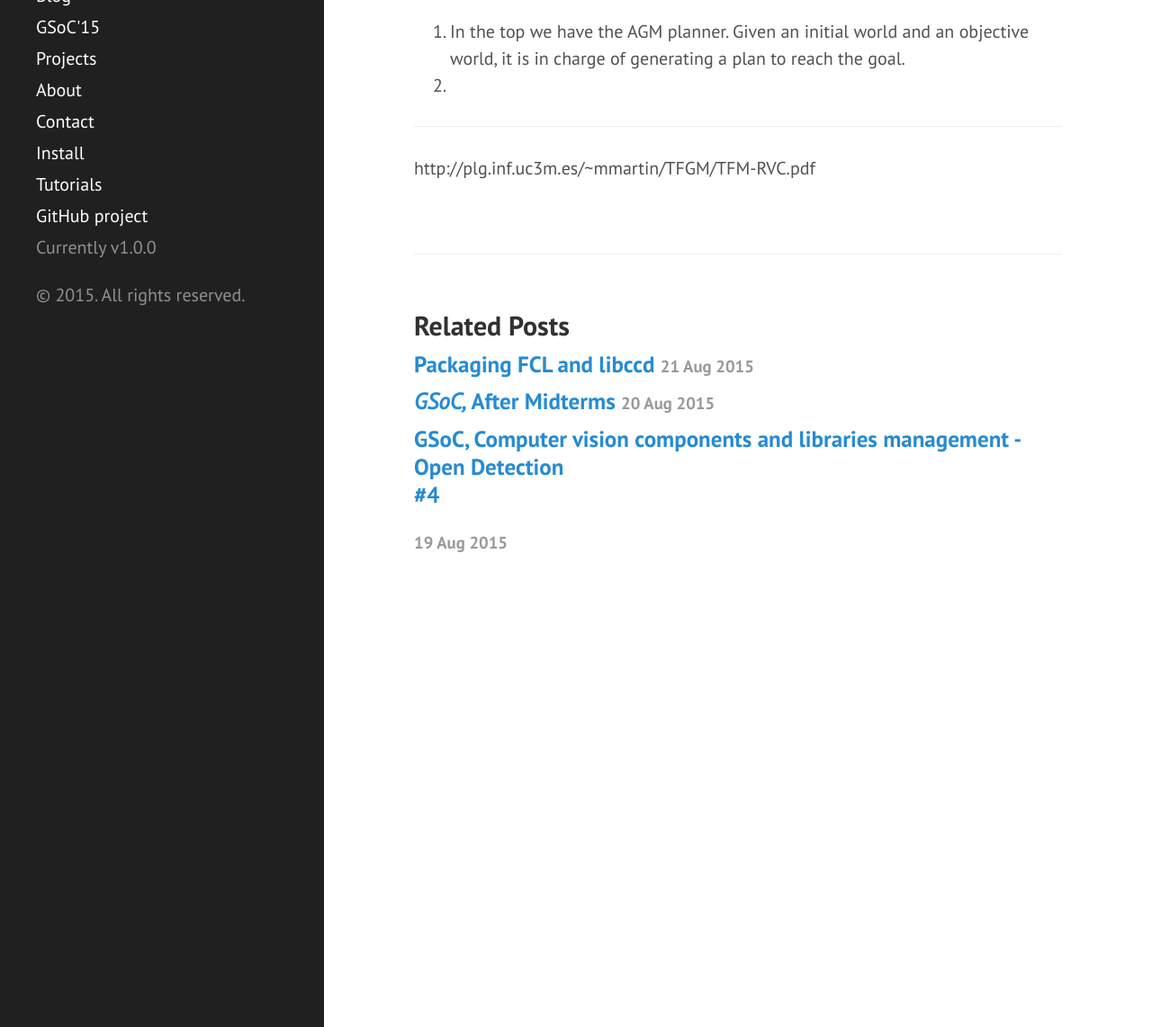
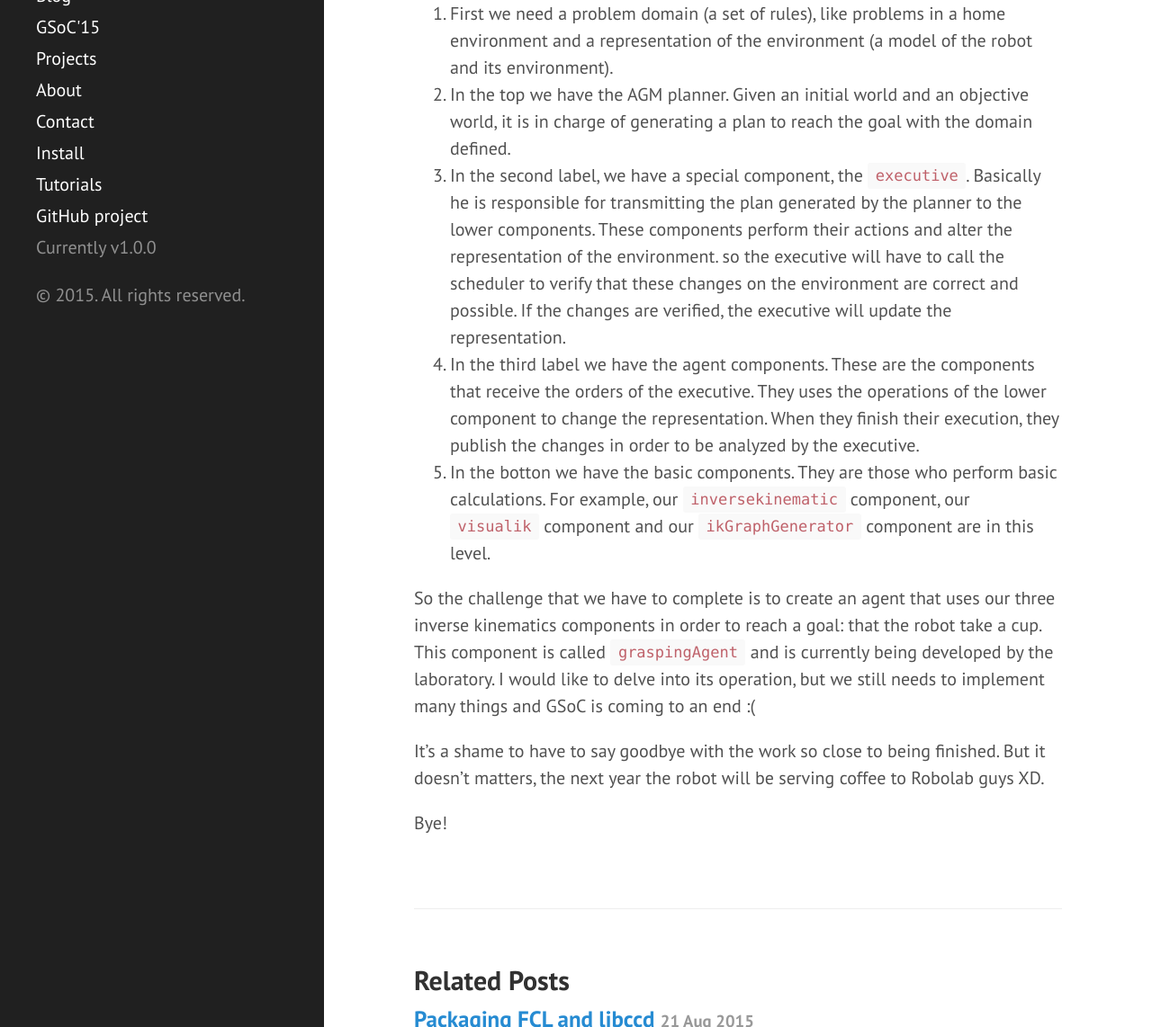
Before and after one commit to robocomp/website, a Jekyll site: the page built from _posts/2015-08-20-mercedes6.md, in a window 1280 px wide and 1400 px high, scrolled down 5291 px. Shown: the part 258-1400 px from the top of the window at 90% size. Built offline with Jekyll 4.4.1, drawn with Linux system fonts in a browser that asks for light colours; Markdown is read by kramdown in place of the engine named in the settings; some of the changed text lies outside the part shown; grey boxes are pictures that could not be loaded.

Commit message:
.... END

```diff
--- a/_posts/2015-08-20-mercedes6.md
+++ b/_posts/2015-08-20-mercedes6.md
@@ -28,8 +28,9 @@ This section will introduce the reader slightly in the planning language more us
 1. Take for example, the following domain to create geometric shapes: We presume that in our initial world there is always a vertex node. The rules increase the number of vertices nodes to create geometric identities. For example, the `segment` rule creates from the initial node a line segment, the rule `triangle` creates from the line segment an equilateral triangle, the rule "square" creates from the equilateral triangle a square... and so on until an octagon.
 2. In the PDDL file, the rules would be:
 
-    . (define (domain AGGL)
-    . (:predicates
+    // START OF THE FILE:
+    (define (domain AGGL)
+    (:predicates
                 (firstunknown ?u)
                 (unknownorder ?ua ?ub)
 
@@ -69,7 +70,8 @@ This section will introduce the reader slightly in the planning language more us
 
 3. To represent the initial world from which we start and the final world that we want to go, we should implement a file like this:
 
-    . (define (problem myProblemPDDL)
+    // START OF THE FILE:
+    (define (problem myProblemPDDL)
 
         (:domain AGGL ) # planning domain ---> set of rules
         (:objects
@@ -114,10 +116,7 @@ AGM is the result of Luis Manso's PhD thesis that "dealt with making software sy
 
 1. This would be the set of rules in a .aggl file:
 
-    #...
-    #some configurations options ...
-    #...
-
+    // START OF THE FILE:
     segment : active(1)
     {
         {
@@ -199,10 +198,14 @@ Explained more or less the planners, we will explain the architecture of compone
 
 ![Alt text](https://github.com/mercedes92/VisualIKExperiment/blob/master/images/Arquitectura.png?raw=true)
 
-1. In the top we have the AGM planner. Given an initial world and an objective world, it is in charge of generating a plan to reach the goal.
-2.
+1. First we need a problem domain (a set of rules), like problems in a home environment and a representation of the environment (a model of the robot and its environment).
+2. In the top we have the AGM planner. Given an initial world and an objective world, it is in charge of generating a plan to reach the goal with the domain defined.
+3. In the second label, we have a special component, the `executive`. Basically he is responsible for transmitting the plan generated by the planner to the lower components. These components perform their actions and alter the representation of the environment. so the executive will have to call the scheduler to verify that these changes on the environment are correct and possible. If the changes are verified, the executive will update the representation.
+4. In the third label we have the agent components. These are the components that receive the orders of the executive. They uses the operations of the lower component to change the representation. When they finish their execution, they publish the changes in order to be analyzed by the executive.
+5. In the botton we have the basic components. They are those who perform basic calculations. For example, our `inversekinematic` component, our `visualik` component and our `ikGraphGenerator` component are in this level.
 
+So the challenge that we have to complete is to create an agent that uses our three inverse kinematics components in order to reach a goal: that the robot take a cup. This component is called `graspingAgent` and is currently being developed by the laboratory. I would like to delve into its operation, but we still needs to implement many things and GSoC is coming to an end :(
 
-----------
+It's a shame to have to say goodbye with the work so close to being finished. But it doesn't matters, the next year the robot will be serving coffee to Robolab guys XD.
 
-http://plg.inf.uc3m.es/~mmartin/TFGM/TFM-RVC.pdf
+Bye!
```
